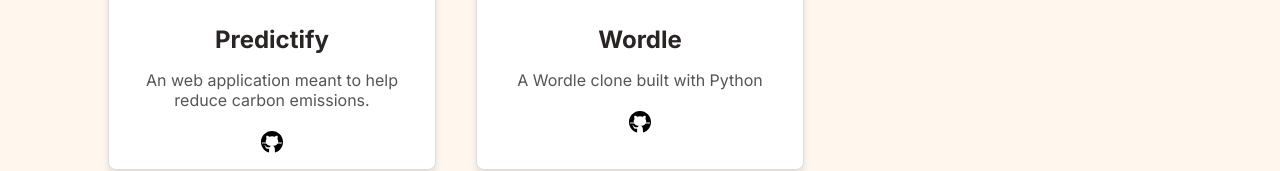
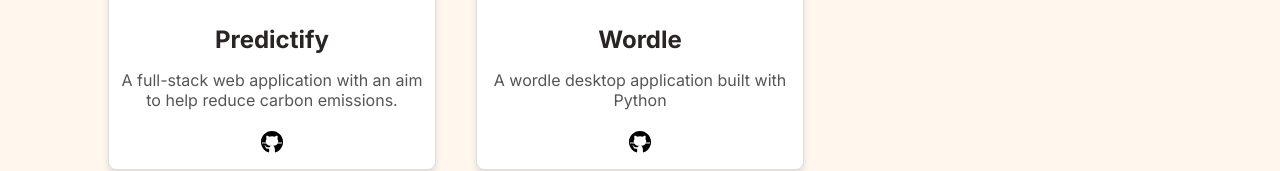
Before and after one commit to alehxs/alehxs.github.io, a React (Vite) app: page / in a window 1280 px wide. Shown: the part 1569-1740 px from the top of the page. Built offline with nearby package versions, Linux system fonts and the light colour scheme.

Commit message:
Update desc

```diff
--- a/src/App.jsx
+++ b/src/App.jsx
@@ -155,13 +155,13 @@ function Projects() {
     {
       image: '/predictifySC.png',
       title: 'Predictify',
-      description: 'An web application meant to help reduce carbon emissions.',
+      description: 'A full-stack web application with an aim to help reduce carbon emissions.',
       githubLink: 'https://github.com/jaykeburger/climate-predictive-modeling',
     },
     {
       image: '/wordleSC.png',
       title: 'Wordle',
-      description: 'A Wordle clone built with Python',
+      description: 'A wordle desktop application built with Python',
       githubLink: 'https://github.com/alehxs/wordle'
     }
   ];
```
Also changed, not shown: 1 other file (tests, documents, lock files or other folders).
